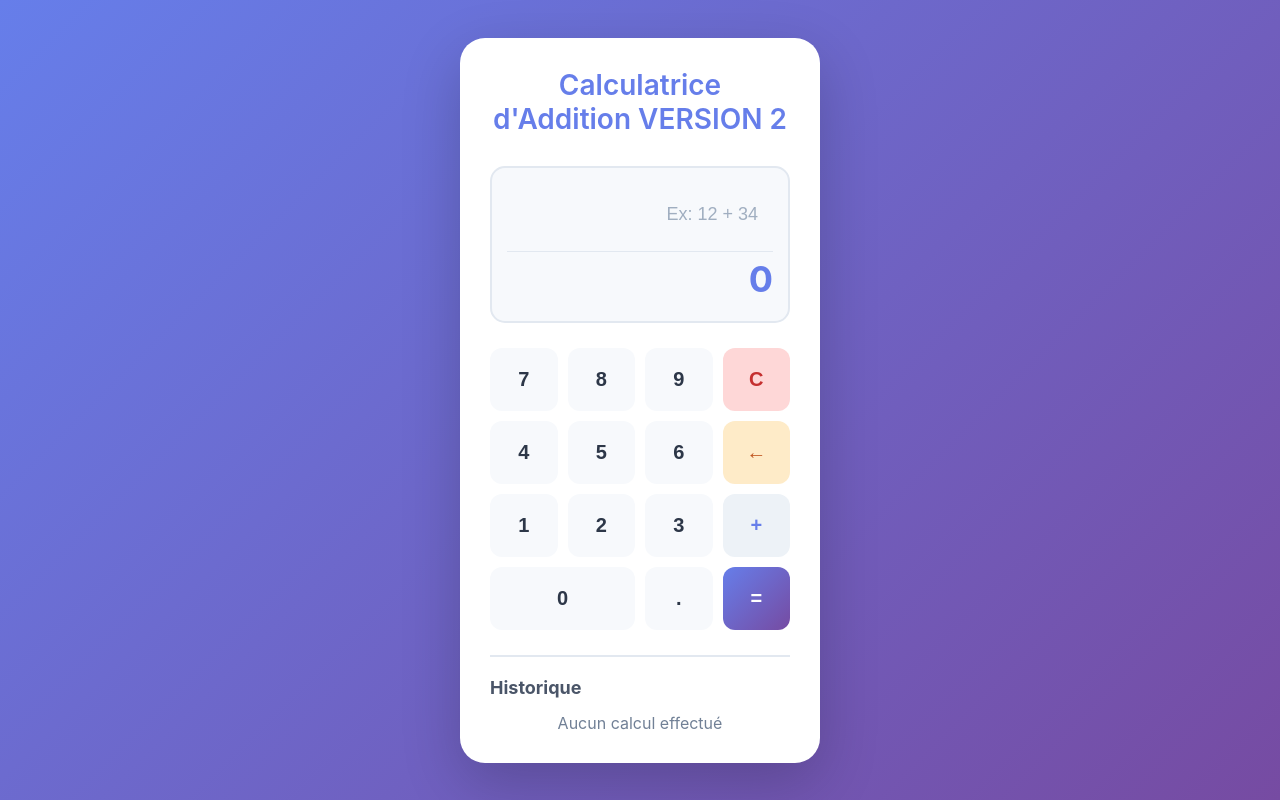
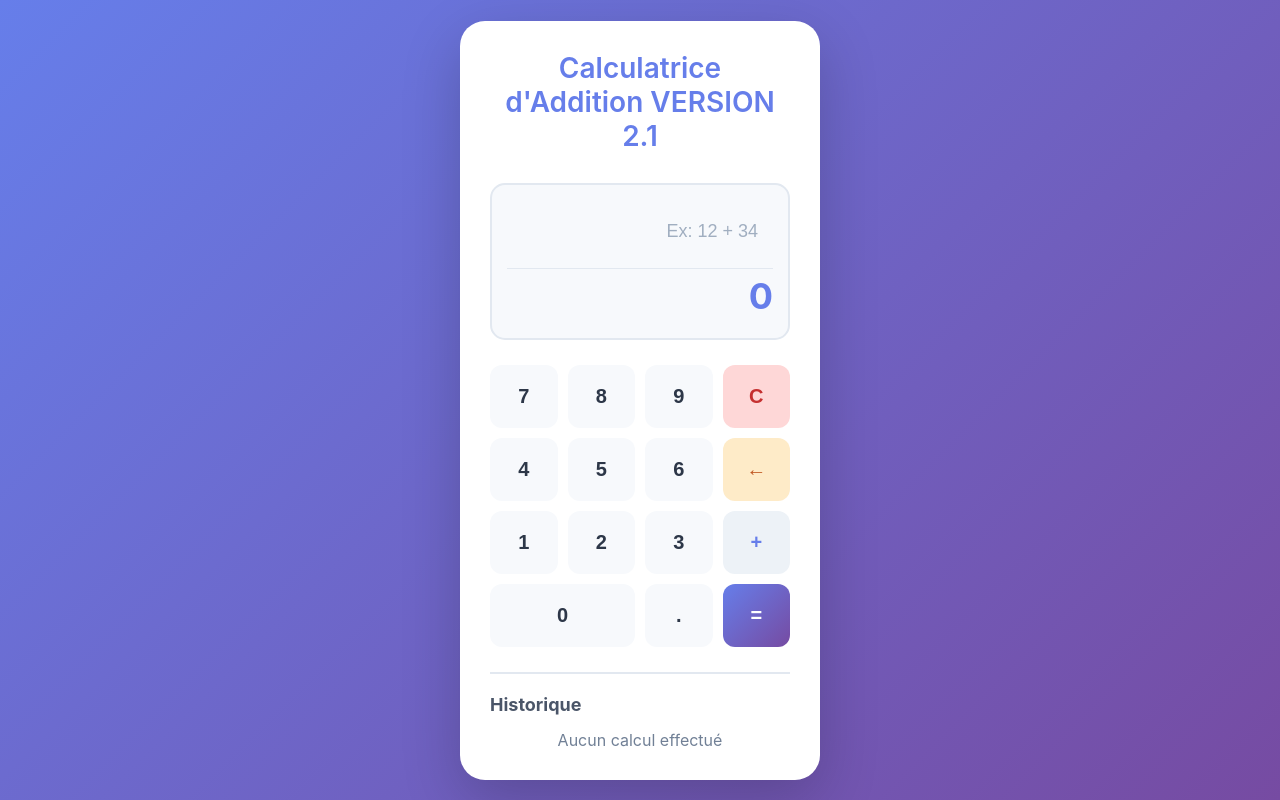
Before and after one commit to cvarlet/jenkins-calculatrice, a website: page public/index.html in a window 1280 px wide. Drawn offline with Linux system fonts and the light colour scheme.

Commit message:
changement de version 2.1

```diff
--- a/public/index.html
+++ b/public/index.html
@@ -9,7 +9,7 @@
 <body>
     <div class="container">
         <div class="calculatrice">
-            <h1>Calculatrice d'Addition VERSION 2</h1>
+            <h1>Calculatrice d'Addition VERSION 2.1</h1>
 
             <div class="ecran">
                 <input
```
